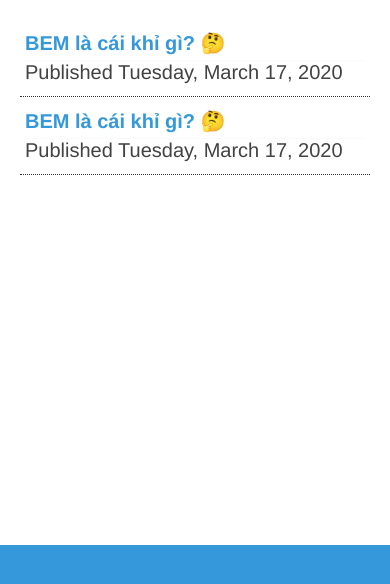
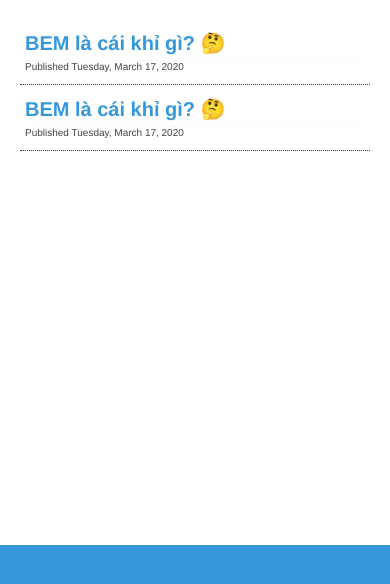
Before and after one commit to trungtruc/trungtruc.github.io, a plain HTML site: page index.html in a window 390 px wide. Shown: the part 170-754 px from the top of the page. Drawn offline with Linux system fonts and the light colour scheme; no server answers.

```diff
--- a/css/theme.css
+++ b/css/theme.css
@@ -243,6 +243,9 @@ body {
   .post__date:before {
     content: "";
     display: block;
+
+  }
+  .post__date {
     font-size: 0.5em;
   }
 
```
